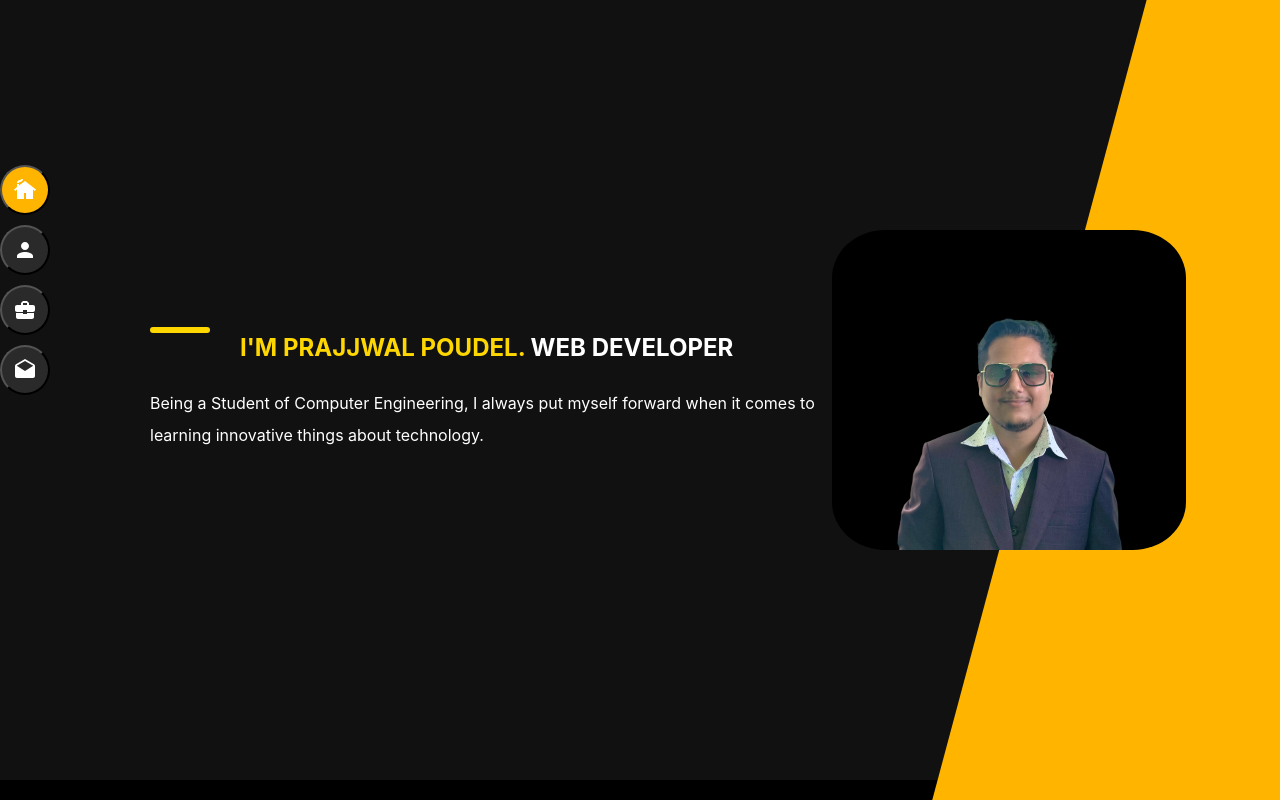
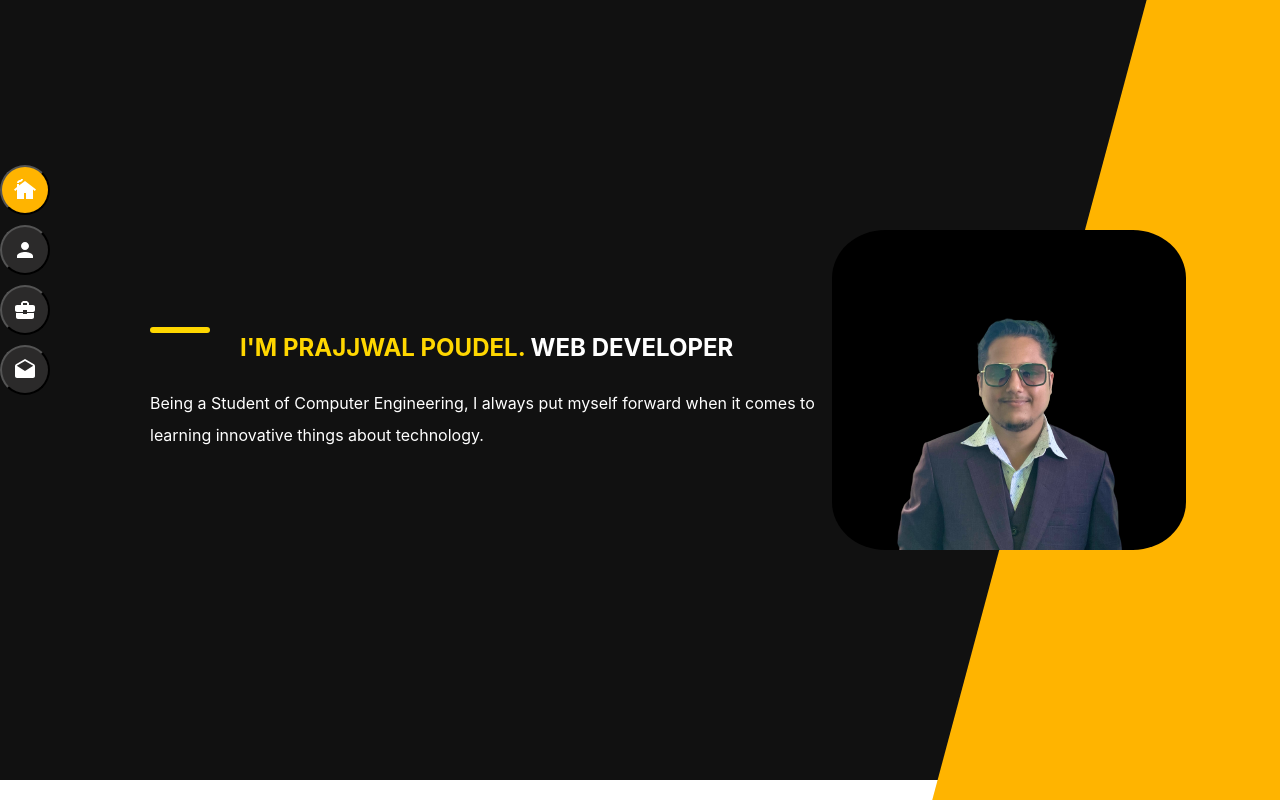
Before and after one commit to iamprazol/my-react-portfolio, a React (Create React App) app: page / in a window 1280 px wide. Shown: the top 800 px of the page. Built offline with nearby package versions, Linux system fonts and the light colour scheme; the HTML template or start-up script is replaced by a standard one.

Commit message:
Fix - Height in home

```diff
--- a/public/index.html
+++ b/public/index.html
@@ -24,7 +24,7 @@
       work correctly both with client-side routing and a non-root public URL.
       Learn how to configure a non-root public URL by running `npm run build`.
     -->
-    <title>React App</title>
+    <title>Prajjwal Poudel</title>
   </head>
   <body>
     <noscript>You need to enable JavaScript to run this app.</noscript>
--- a/src/App.css
+++ /dev/null
@@ -1,38 +0,0 @@
-.App {
-  text-align: center;
-}
-
-.App-logo {
-  height: 40vmin;
-  pointer-events: none;
-}
-
-@media (prefers-reduced-motion: no-preference) {
-  .App-logo {
-    animation: App-logo-spin infinite 20s linear;
-  }
-}
-
-.App-header {
-  background-color: #282c34;
-  min-height: 100vh;
-  display: flex;
-  flex-direction: column;
-  align-items: center;
-  justify-content: center;
-  font-size: calc(10px + 2vmin);
-  color: white;
-}
-
-.App-link {
-  color: #61dafb;
-}
-
-@keyframes App-logo-spin {
-  from {
-    transform: rotate(0deg);
-  }
-  to {
-    transform: rotate(360deg);
-  }
-}
--- a/src/App.js
+++ b/src/App.js
@@ -1,5 +1,3 @@
-import "./App.css";
-
 import React from "react";
 import { Routes, Route } from "react-router-dom";
 import { Flex, VStack } from "@chakra-ui/react";
--- a/src/components/home/Home.js
+++ b/src/components/home/Home.js
@@ -5,7 +5,13 @@ import myPic from "../../me.png";
 const Home = () => {
   return (
     <Fragment>
-      <Flex direction="column" flex="1" paddingLeft="150px">
+      <Flex
+        direction="column"
+        flex="1"
+        paddingLeft="150px"
+        minHeight="90vh"
+        justify="center"
+      >
         <Flex alignItems="center">
           <span
             style={{
--- a/src/index.css
+++ b/src/index.css
@@ -5,8 +5,7 @@ body {
     sans-serif;
   -webkit-font-smoothing: antialiased;
   -moz-osx-font-smoothing: grayscale;
-  background-color: black;
-  min-height: 100%;
+  min-height: 100vh;
 }
 
 code {
```
